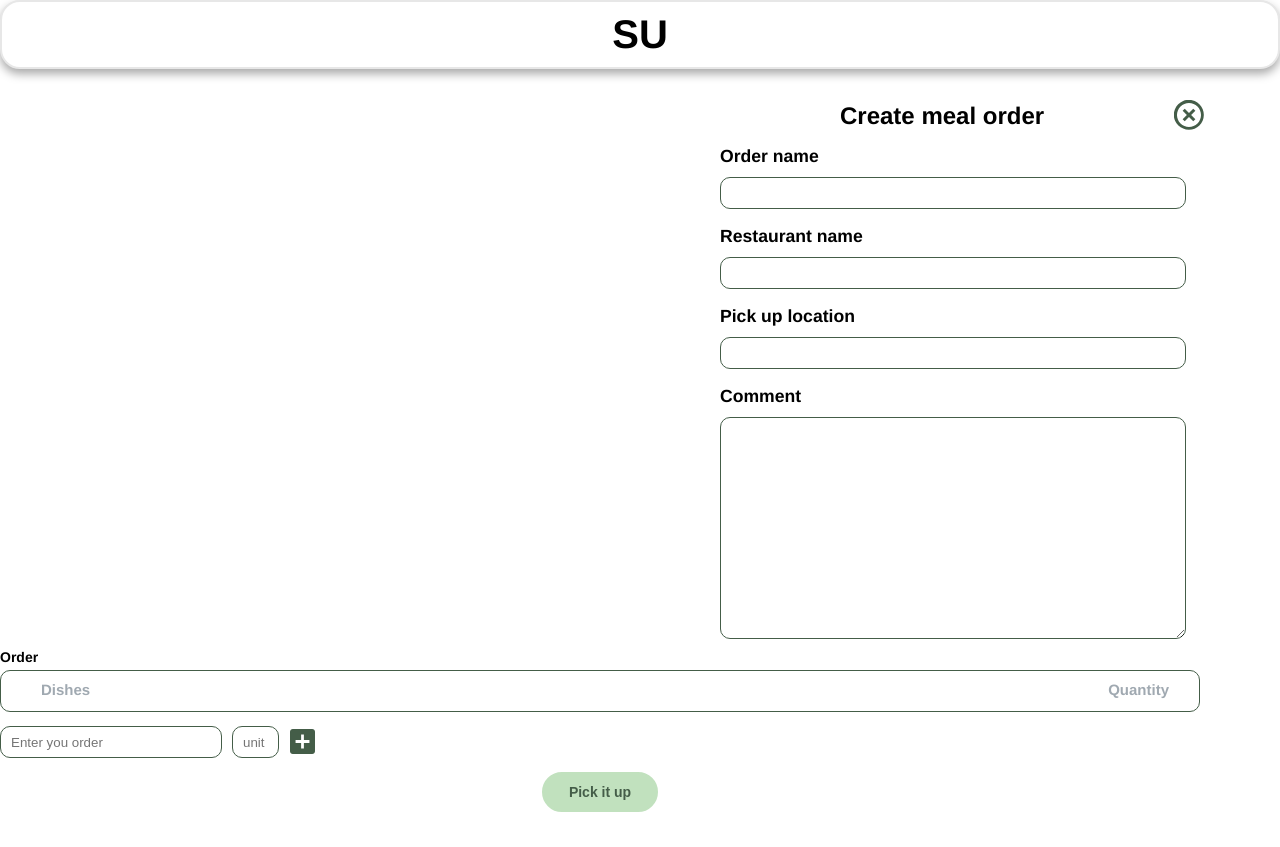
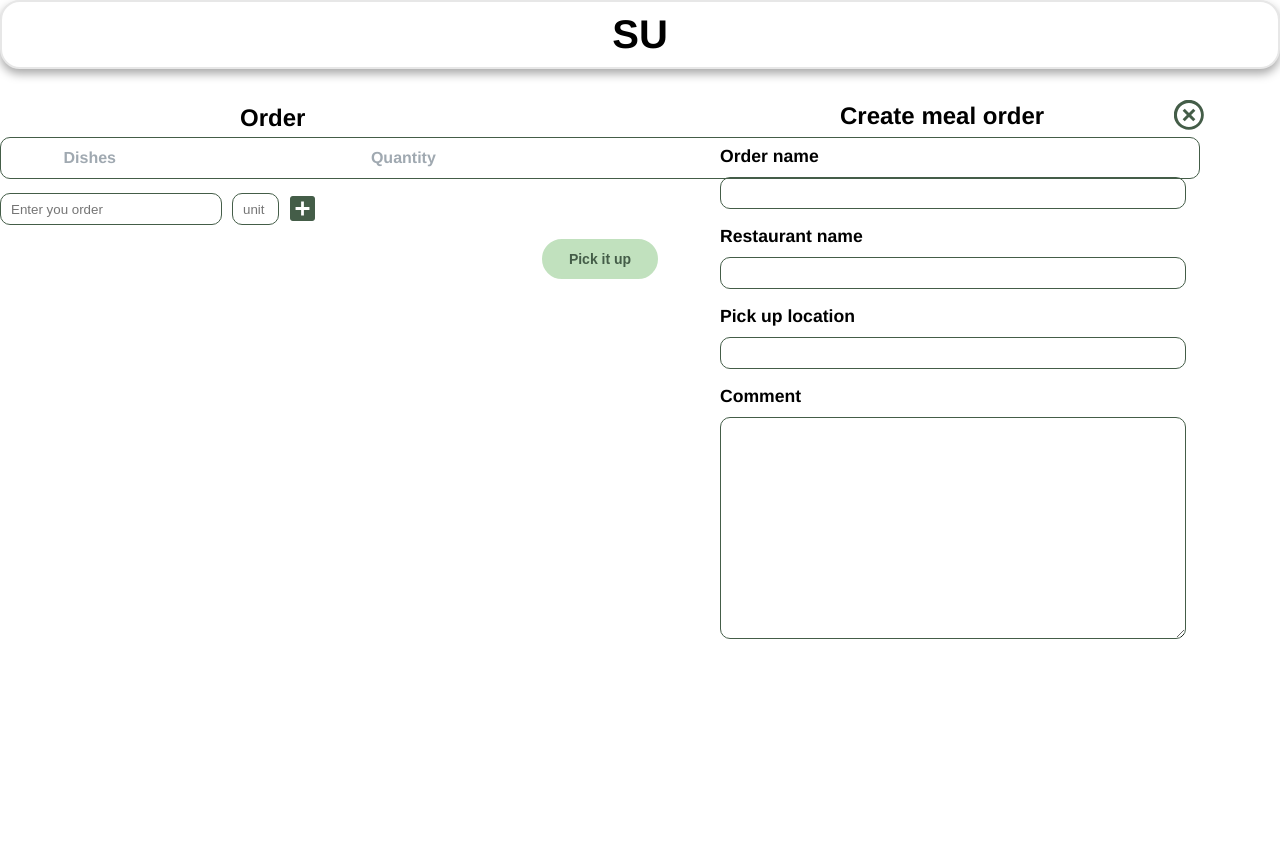
Before and after one commit to Green-Teaz123/Green_, a React (Create React App) app: page /create in a window 1280 px wide. Shown: the top 847 px of the page. After the commit the page ends 800 px from the top, so only its background shows below. Built offline with nearby package versions, Linux system fonts and the light colour scheme.

Commit message:
Tiger Boom

```diff
--- a/src/styles/createOrder.css
+++ b/src/styles/createOrder.css
@@ -188,5 +188,19 @@
         width: 37%;
         height: 200px;
     }
-
+    .create-order .form-create-order #lbl5{
+        margin-left: 20%;
+        margin-top: -45%;
+        font-size: 150%;
+    }
+    .add-order .add-order-header #p1{
+        margin-left: 2%;
+        margin-top: 1%;
+        font-size: 100%;
+    }
+    .add-order .add-order-header #p2{
+        margin-right: 65%;
+        margin-top: 1%;
+        font-size: 100%;
+    }
 }
```
